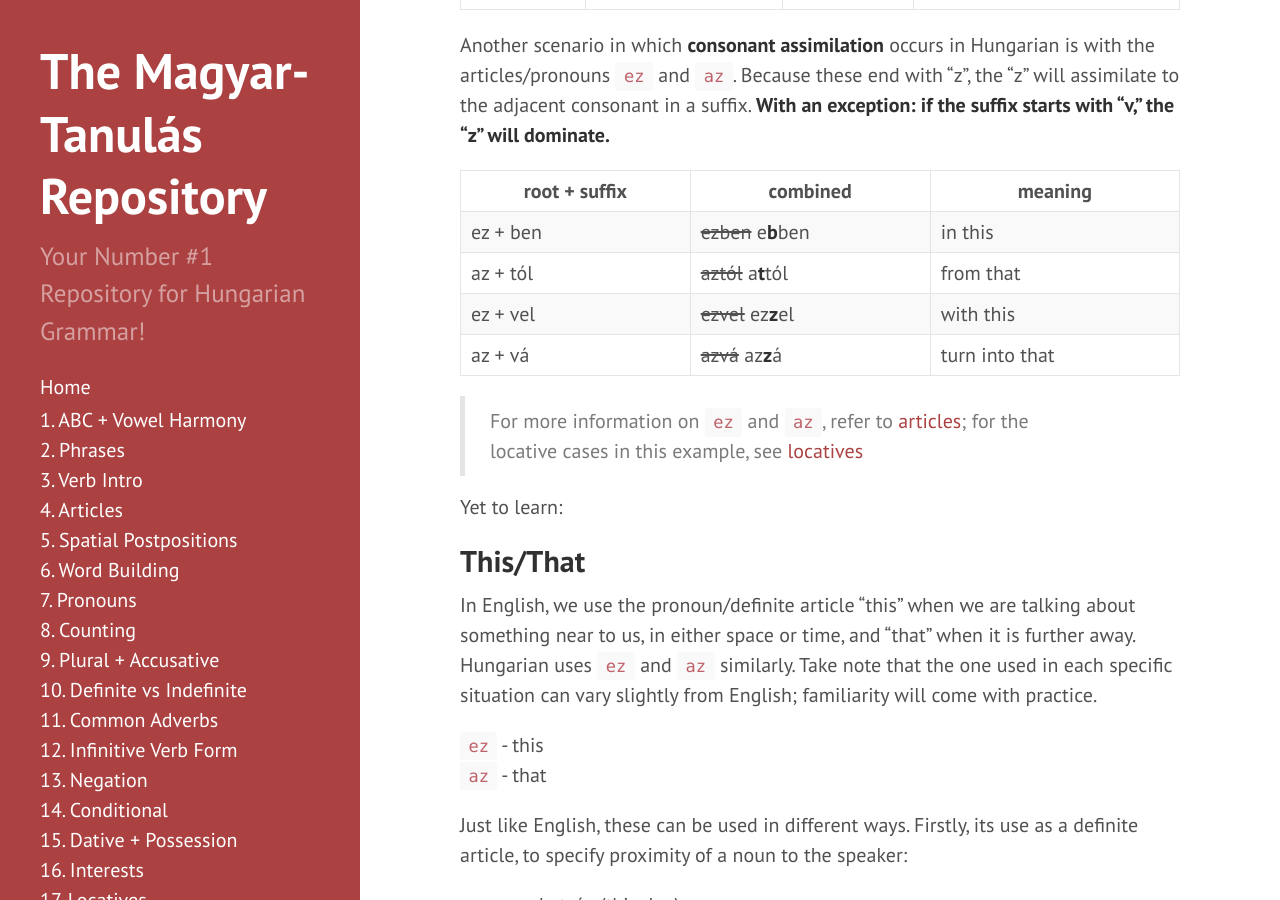
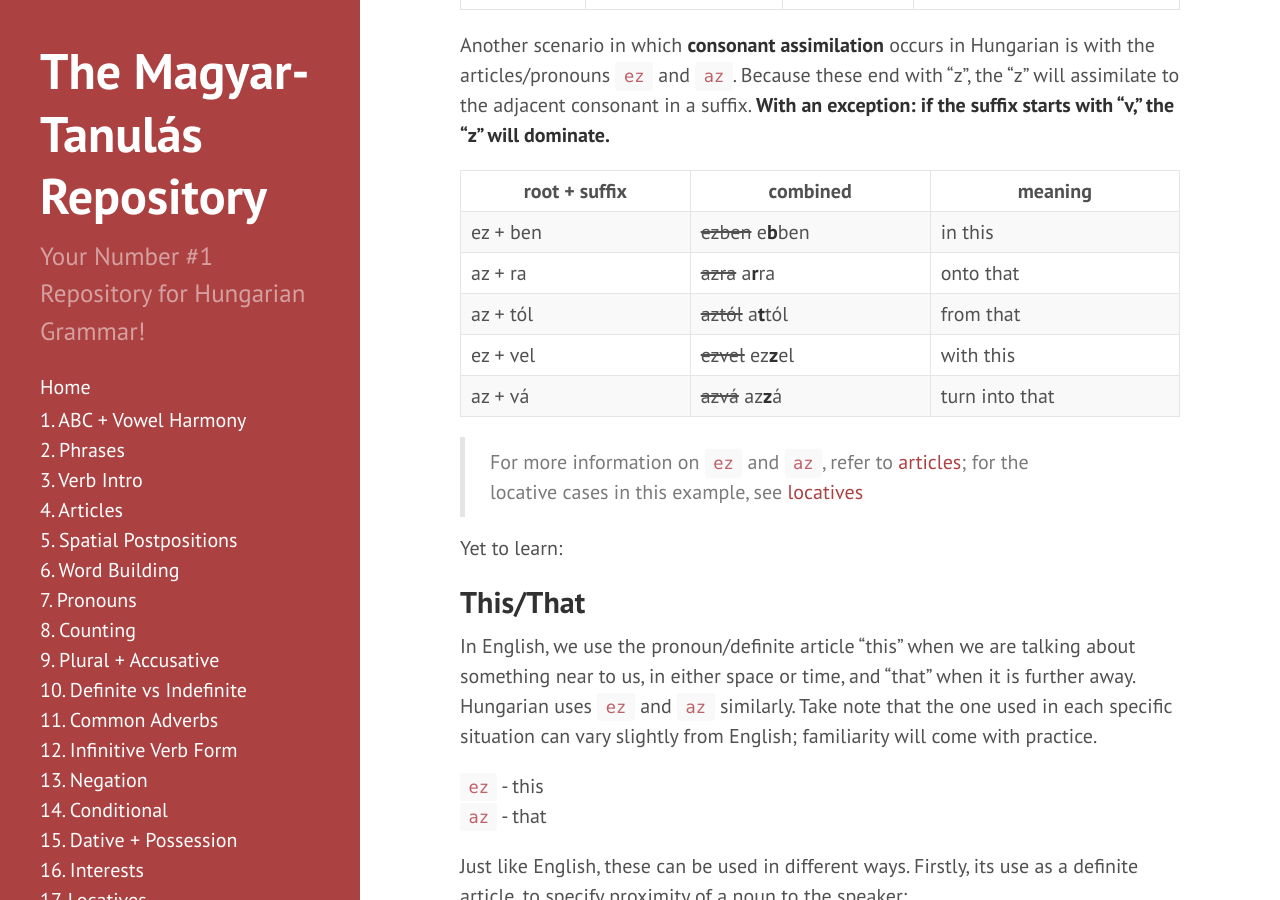
Before and after one commit to Magyartanulas/magyartanulas.github.io, a Jekyll site: the page built from extrastuff.md, in a window 1280 px wide and 900 px high, scrolled down 856 px. Built offline with Jekyll 4.4.1, drawn with Linux system fonts in a browser that asks for light colours; our own code applies the rules of GitHub Pages for plain Markdown files; comment, search, counter and statistics services are not loaded.

Commit message:
Update extrastuff.md

```diff
--- a/extrastuff.md
+++ b/extrastuff.md
@@ -22,6 +22,7 @@ Another scenario in which **consonant assimilation** occurs in Hungarian is with
 | root + suffix| combined         | meaning   |
 |-----------|---------------------|-----------|
 | ez + ben  | ~~ezben~~ e**b**ben | in this   |
+| az + ra   | ~~azra~~ a**r**ra   | onto that |
 | az + tól  | ~~aztól~~ a**t**tól | from that |
 | ez + vel  | ~~ezvel~~ ez**z**el | with this |
 | az + vá   | ~~azvá~~ az**z**á   | turn into that|
```
